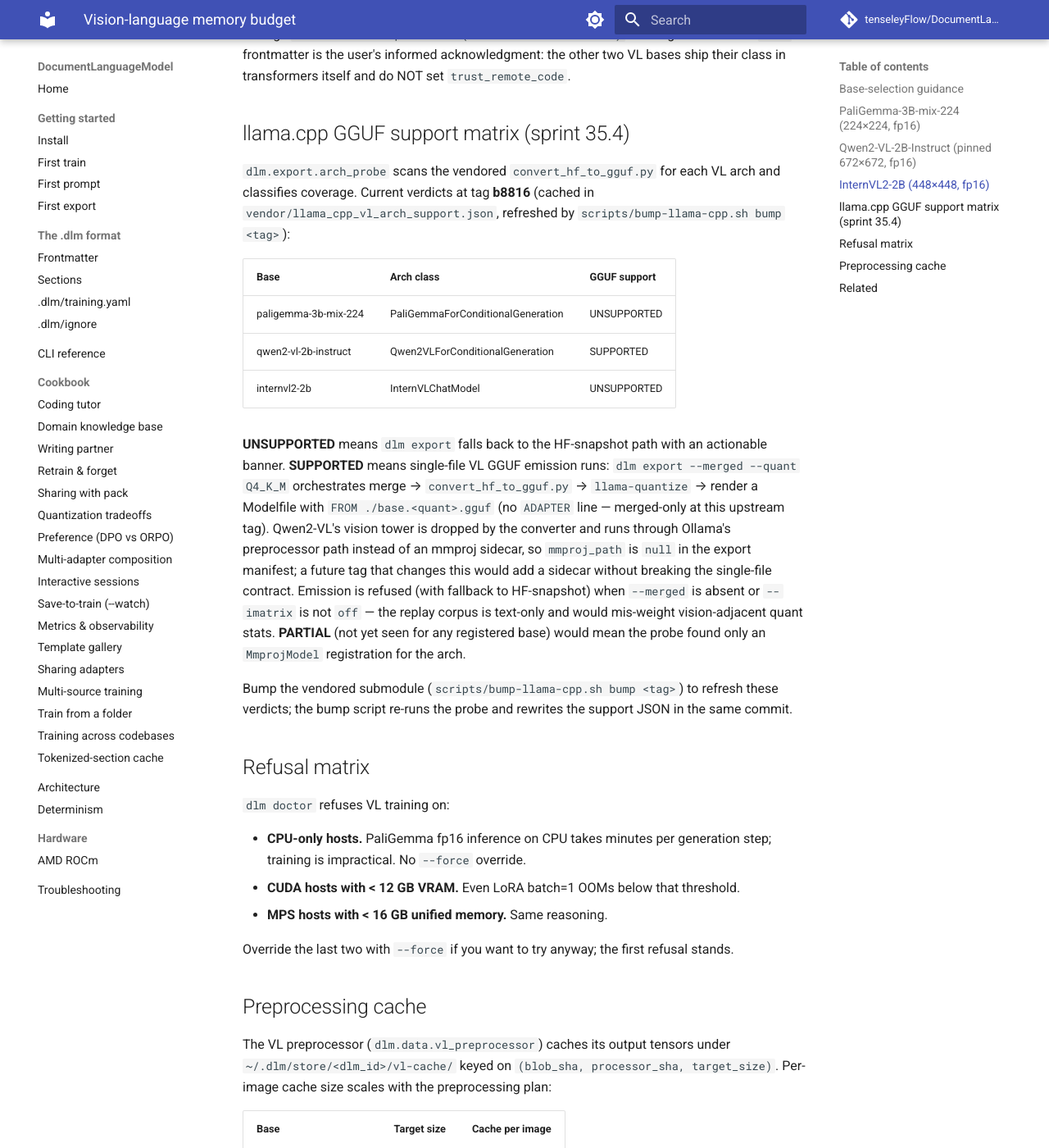
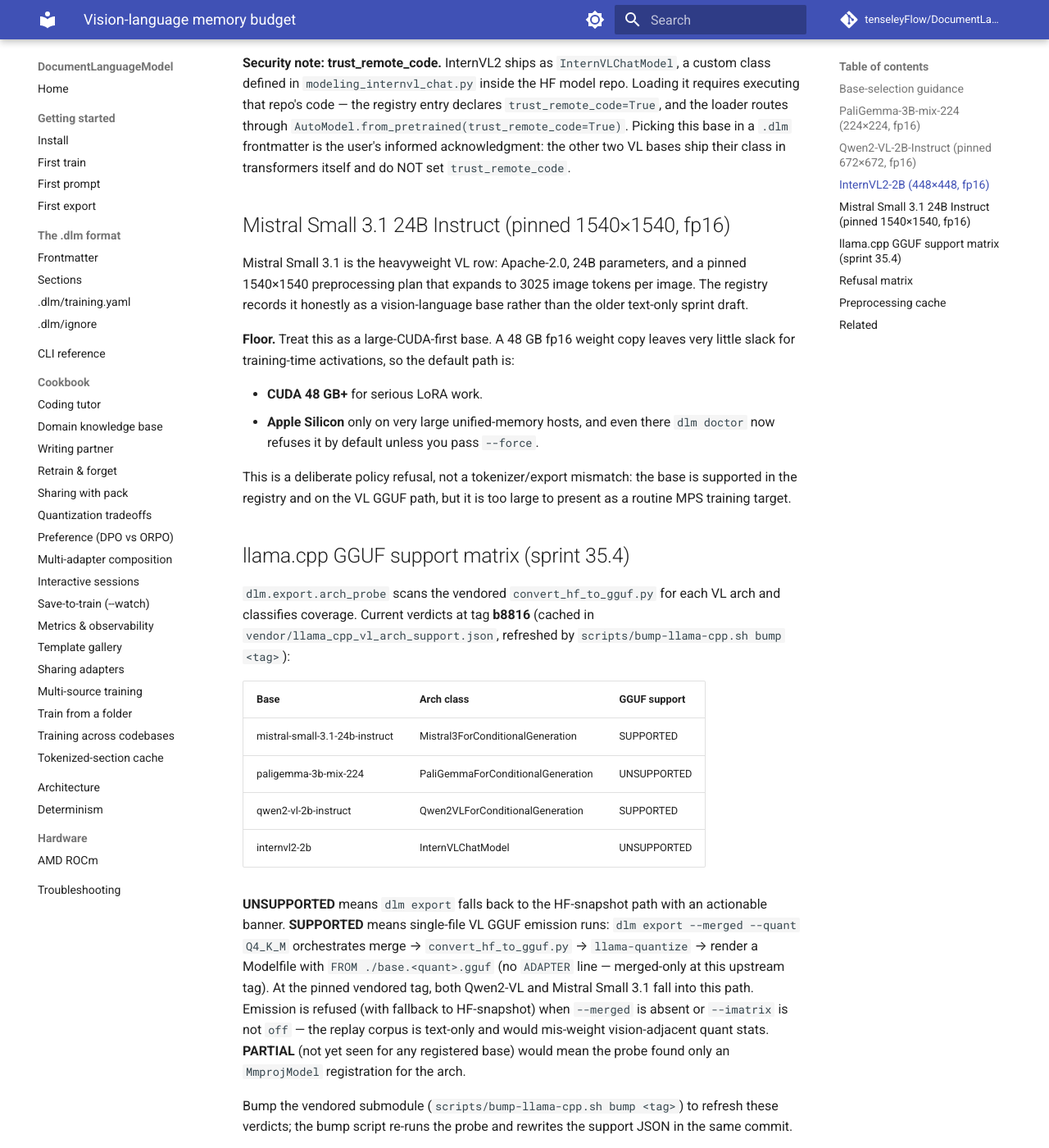
Before and after one commit to tenseleyFlow/DocumentLanguageModel, an MkDocs documentation site: the page built from docs/hardware/vl-memory.md, in a window 1280 px wide and 1400 px high, scrolled down 2231 px. Shown: the whole window at 82% size. Built offline with MkDocs 1.6.1 and Material for MkDocs 9.7.7, drawn with Linux system fonts in a browser that asks for light colours; comment, search, counter and statistics services are not loaded; some of the changed text lies outside the part shown.

Commit message:
Refresh VL docs and support cache

```diff
--- a/docs/hardware/vl-memory.md
+++ b/docs/hardware/vl-memory.md
@@ -1,10 +1,12 @@
 # Vision-language memory budget
 
-Three VL bases ship after Sprint 35.3: **PaliGemma-3B-mix-224**,
-**Qwen2-VL-2B-Instruct**, and **InternVL2-2B**. Each is pinned at a
-fixed preprocessing resolution; dynamic-resolution support (Qwen2-VL's
-native capability) is deferred to a follow-up so the
-`VlPreprocessorPlan` cache key stays stable.
+Four VL bases now ship in the registry: **PaliGemma-3B-mix-224**,
+**Qwen2-VL-2B-Instruct**, **InternVL2-2B**, and
+**Mistral-Small-3.1-24B-Instruct-2503**. Each is pinned at a fixed
+preprocessing resolution; dynamic-resolution support (Qwen2-VL's
+native capability, and Mistral Small 3.1's longer-edge policy) is
+deferred to a follow-up so the `VlPreprocessorPlan` cache key stays
+stable.
 
 ## Base-selection guidance
 
@@ -13,6 +15,7 @@
 | paligemma-3b-mix-224      | Gemma (gated) | The cleanest PEFT path + proven chart/doc QA; accept the Gemma license first. |
 | qwen2-vl-2b-instruct      | Apache-2.0 | Permissive licensing + strong general-purpose VL; dynamic-res is capped to 672² in v1 but native runtime supports more. |
 | internvl2-2b              | MIT        | Most permissive license + competitive 2B-scale quality; **loader caveat** (InternVLChatModel uses trust_remote_code). |
+| mistral-small-3.1-24b-instruct | Apache-2.0 | Highest-capability VL row in the registry today; targets large CUDA boxes first and is refused on MPS by default unless you explicitly force it. |
 
 ## PaliGemma-3B-mix-224 (224×224, fp16)
 
@@ -84,6 +87,26 @@
 the other two VL bases ship their class in transformers itself and
 do NOT set `trust_remote_code`.
 
+## Mistral Small 3.1 24B Instruct (pinned 1540×1540, fp16)
+
+Mistral Small 3.1 is the heavyweight VL row: Apache-2.0, 24B
+parameters, and a pinned 1540×1540 preprocessing plan that expands to
+3025 image tokens per image. The registry records it honestly as a
+vision-language base rather than the older text-only sprint draft.
+
+**Floor.** Treat this as a large-CUDA-first base. A 48 GB fp16 weight
+copy leaves very little slack for training-time activations, so the
+default path is:
+
+- **CUDA 48 GB+** for serious LoRA work.
+- **Apple Silicon** only on very large unified-memory hosts, and even
+  there `dlm doctor` now refuses it by default unless you pass
+  `--force`.
+
+This is a deliberate policy refusal, not a tokenizer/export mismatch:
+the base is supported in the registry and on the VL GGUF path, but it
+is too large to present as a routine MPS training target.
+
 ## llama.cpp GGUF support matrix (sprint 35.4)
 
 `dlm.export.arch_probe` scans the vendored `convert_hf_to_gguf.py`
@@ -93,6 +116,7 @@
 
 | Base                      | Arch class                          | GGUF support |
 |---------------------------|-------------------------------------|:-------------|
+| mistral-small-3.1-24b-instruct | Mistral3ForConditionalGeneration | SUPPORTED    |
 | paligemma-3b-mix-224      | PaliGemmaForConditionalGeneration   | UNSUPPORTED  |
 | qwen2-vl-2b-instruct      | Qwen2VLForConditionalGeneration     | SUPPORTED    |
 | internvl2-2b              | InternVLChatModel                   | UNSUPPORTED  |
@@ -102,11 +126,8 @@
 emission runs: `dlm export --merged --quant Q4_K_M` orchestrates merge
 → `convert_hf_to_gguf.py` → `llama-quantize` → render a Modelfile with
 `FROM ./base.<quant>.gguf` (no `ADAPTER` line — merged-only at this
-upstream tag). Qwen2-VL's vision tower is dropped by the converter
-and runs through Ollama's preprocessor path instead of an mmproj
-sidecar, so `mmproj_path` is `null` in the export manifest; a future
-tag that changes this would add a sidecar without breaking the
-single-file contract. Emission is refused (with fallback to
+upstream tag). At the pinned vendored tag, both Qwen2-VL and Mistral
+Small 3.1 fall into this path. Emission is refused (with fallback to
 HF-snapshot) when `--merged` is absent or `--imatrix` is not `off` —
 the replay corpus is text-only and would mis-weight vision-adjacent
 quant stats. **PARTIAL** (not yet seen for any registered base) would
@@ -125,6 +146,11 @@
 - **CUDA hosts with < 12 GB VRAM.** Even LoRA batch=1 OOMs below that
   threshold.
 - **MPS hosts with < 16 GB unified memory.** Same reasoning.
+- **Oversized MPS bases.** Large VL rows like
+  `mistral-small-3.1-24b-instruct` are refused by default on Apple
+  Silicon even on high-memory hosts when the fp16 base alone would
+  consume most unified memory. `--force` is the explicit opt-in for
+  that path.
 
 Override the last two with `--force` if you want to try anyway; the
 first refusal stands.
@@ -141,6 +167,7 @@
 | paligemma-3b-mix-224      |     224×224 |        ~0.5 MB  |
 | internvl2-2b              |     448×448 |        ~2.0 MB  |
 | qwen2-vl-2b-instruct      |     672×672 |        ~4.5 MB  |
+| mistral-small-3.1-24b-instruct | 1540×1540 |       ~23.5 MB  |
 
 A 100-image corpus on PaliGemma caches ~50 MB; the same corpus on
 Qwen2-VL caches ~450 MB. Budget accordingly when running many
@@ -154,4 +181,4 @@
 ## Related
 
 - [Multi-modal training cookbook](../cookbook/multimodal-training.md)
-- [Section format reference](../format/sections.md#image-image-path--alt--)
+- [Section format reference](../format/sections.md)
```
Also changed, not shown: docs/cookbook/multimodal-training.md (+17 -6 lines), 1 other file.
